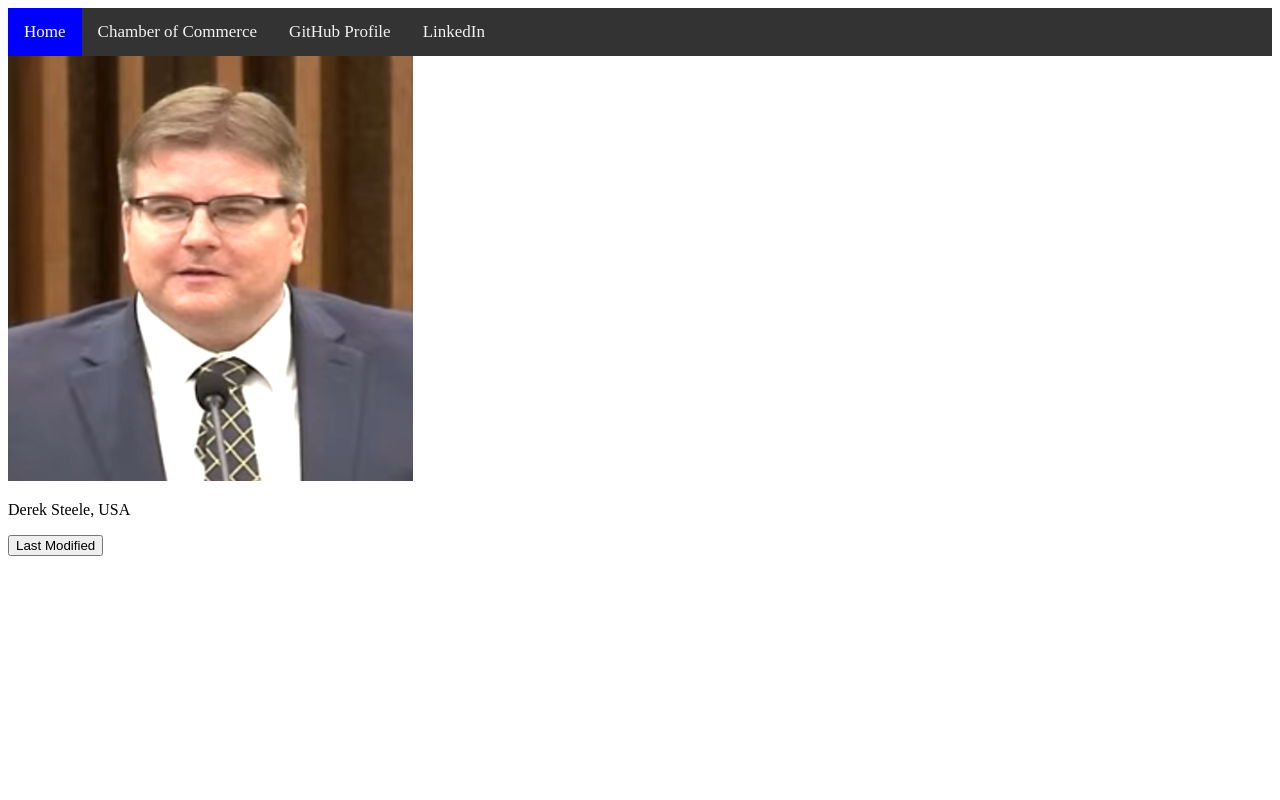
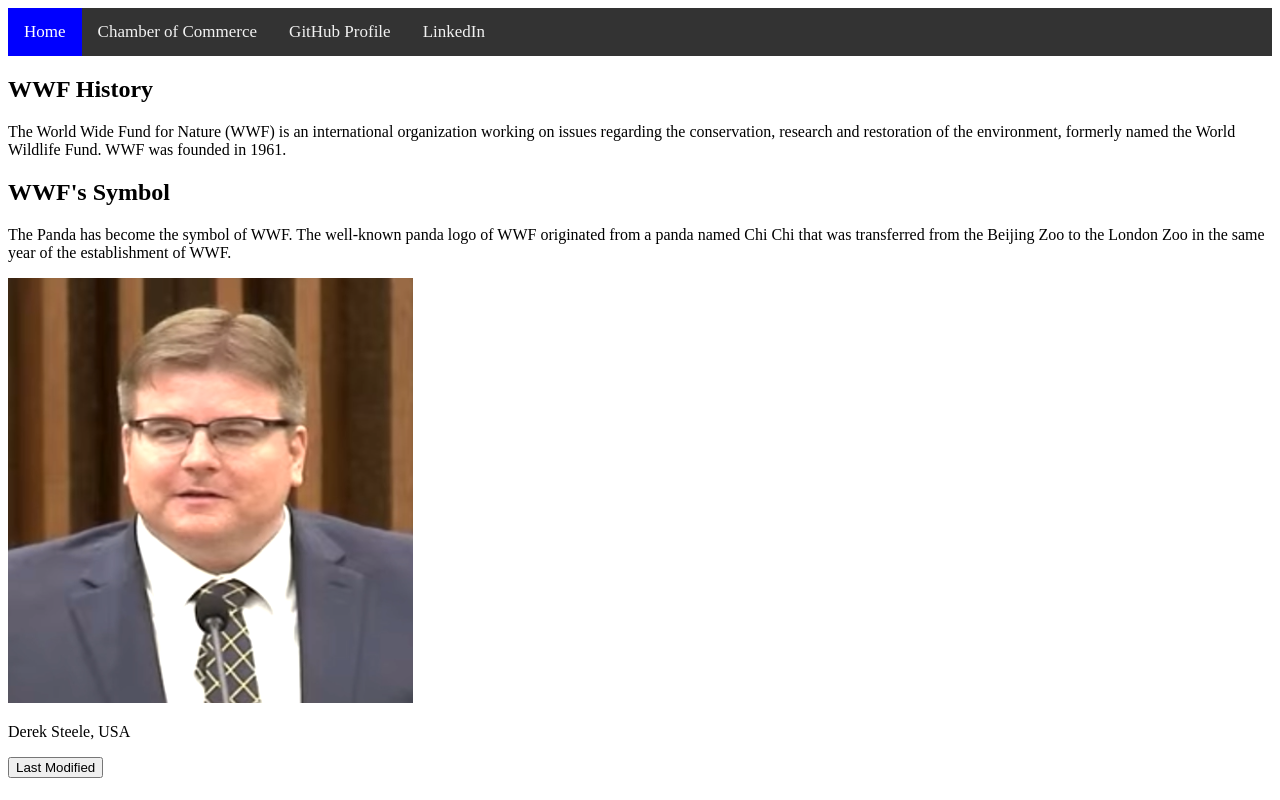
Before and after one commit to DerekJam/wdd-231, a plain HTML site: page index.html in a window 1280 px wide. Drawn offline with Linux system fonts and the light colour scheme.

Commit message:
Update index.html

```diff
--- a/index.html
+++ b/index.html
@@ -14,10 +14,22 @@
 </div>
 
 
+<head>
+
+</head>
 
 
+<main>
+  <section>
+    <h2>WWF History</h2>
+    <p>The World Wide Fund for Nature (WWF) is an international organization working on issues regarding the conservation, research and restoration of the environment, formerly named the World Wildlife Fund. WWF was founded in 1961.</p>
+    </section>
 
-
+    <section>
+    <h2>WWF's Symbol</h2>
+    <p>The Panda has become the symbol of WWF. The well-known panda logo of WWF originated from a panda named Chi Chi that was transferred from the Beijing Zoo to the London Zoo in the same year of the establishment of WWF.</p>
+    </section>
+</main>
 
 
 
@@ -38,9 +50,8 @@
   <footer>
     <p><span id="currentyear"></span> Derek Steele, USA
     </p>
+
     <p>
-
-
     <!--LAST MODIFIED-->
 <button onclick="geeks()">
   Last Modified
@@ -53,9 +64,8 @@
   }
 </script>
 <!--Close LAST MODIFIED-->
+    </p>
 
-
-    </p>
   </footer>
   </td>
 
```
